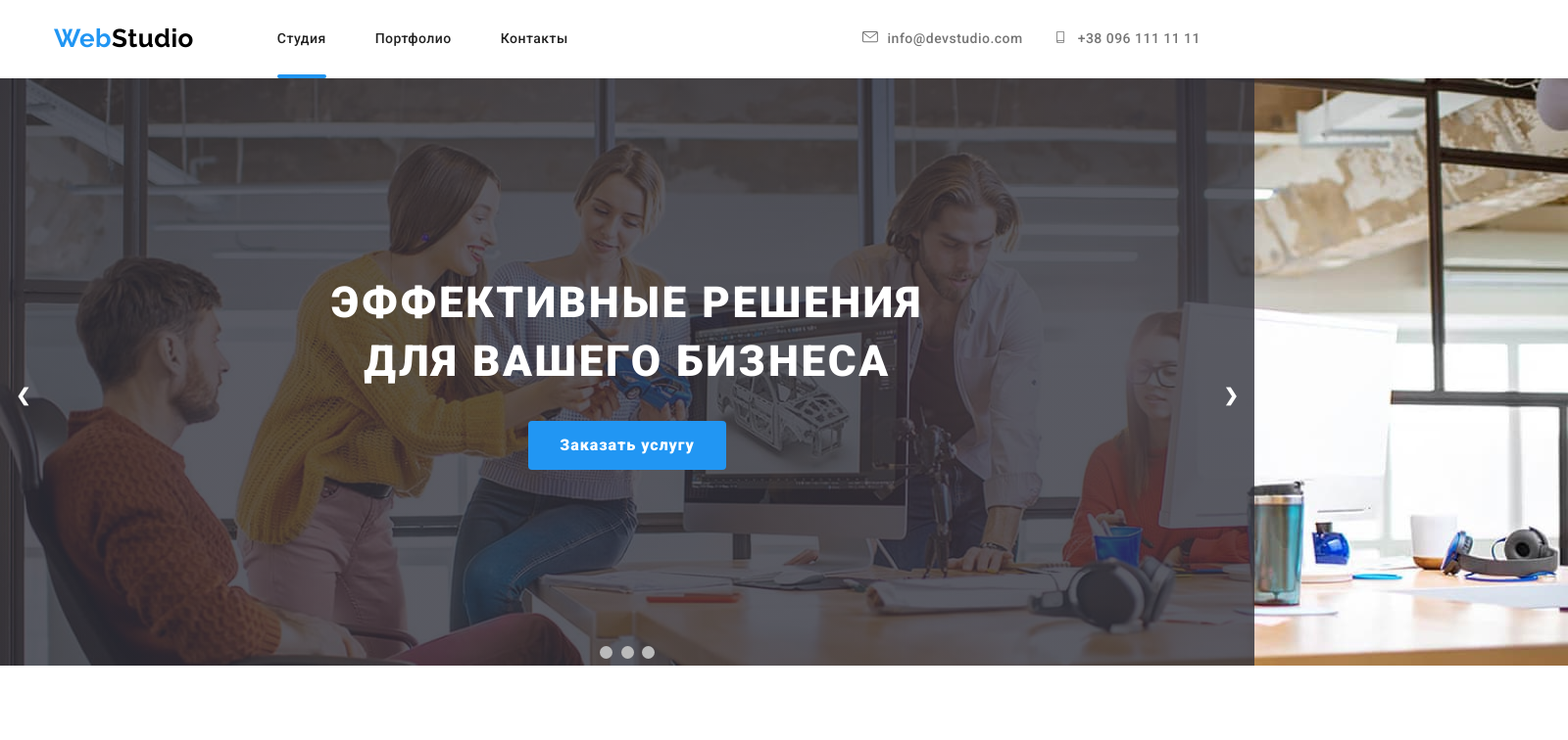
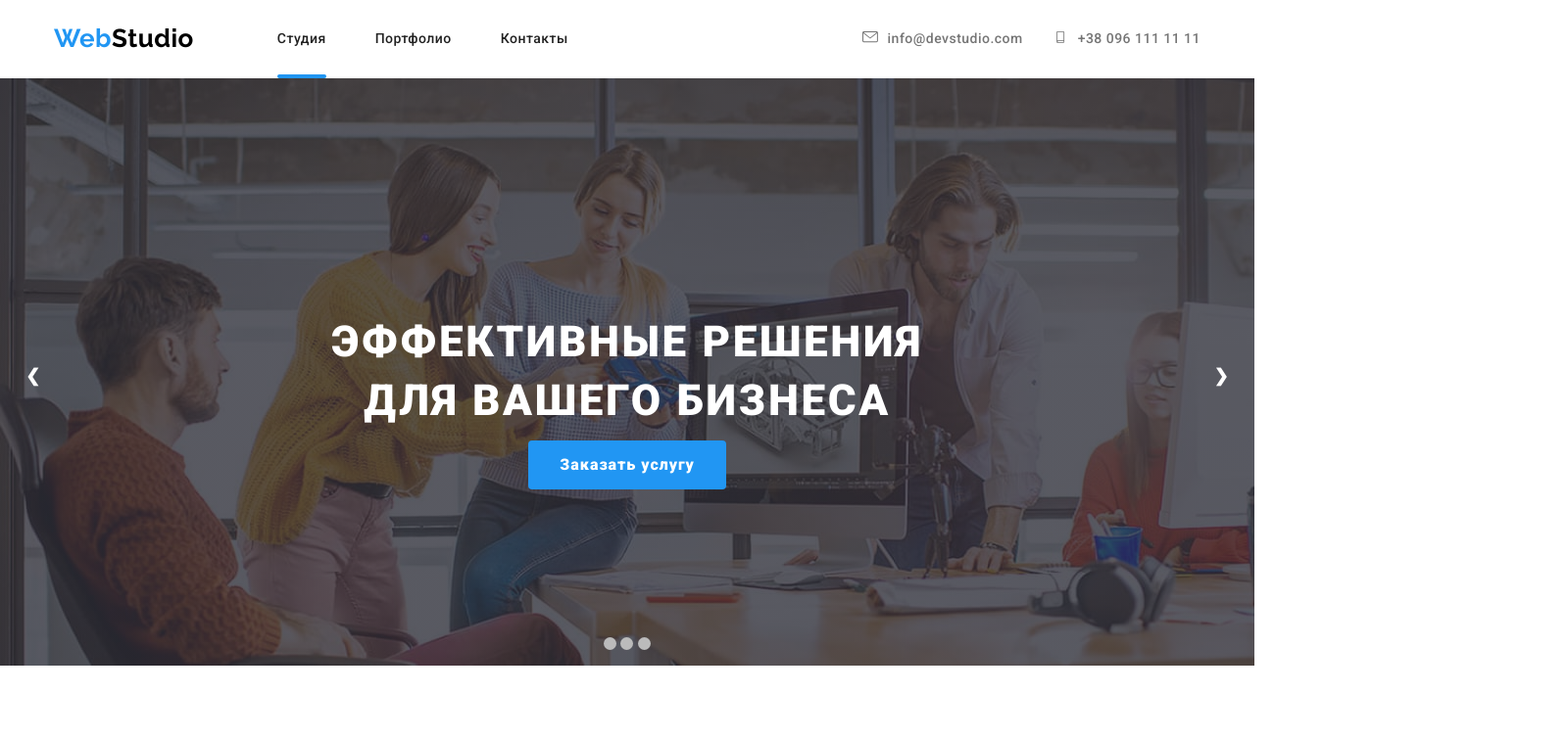
Before and after one commit to Tatiana-ok/WebStudio, a website: page index.html in a window 1280 px wide. Shown: the top 756 px of the page at 98% size, 1600 px wide, since content can reach past the window. Drawn offline with nearby package versions, Linux system fonts and the light colour scheme.

Commit message:
Сorrected slider

```diff
--- a/index.html
+++ b/index.html
@@ -51,10 +51,11 @@
         </header>
         <main>
             <section class="hero">
+                <div class="background"> </div>
                 <div class="slider">
-                    <img style="z-index: -1;" class="hero-img" src="./image/Header-img.jpg" alt="Команда">
-                    <img style="z-index: -2;" class="hero-img" src="./image/Header2-img.jpg" alt="Адаптивность"/>
-                    <img style="z-index: -3;" class="hero-img" src="./image/Header3-img.jpg" alt="Адаптивность"/>
+                    <img class="hero-img" src="./image/Header-img.jpg" alt="Команда">
+                    <img class="hero-img" src="./image/Header2-img.jpg" alt="Адаптивность"/>
+                    <img class="hero-img" src="./image/Header3-img.jpg" alt="Адаптивность"/>
                 </div>
                 <div style="text-align: center;">
                     <h1 class="hero-title">ЭФФЕКТИВНЫЕ РЕШЕНИЯ <br> ДЛЯ ВАШЕГО БИЗНЕСА</h1>
@@ -62,11 +63,9 @@
                         Заказать услугу
                     </button>
                 </div>
-                <!-- <button class="prev-btn">Prev</button>
-                <button class="next-btn">Next</button> -->
                 <a class="prev">&#10094</a>
                 <a class="next">&#10095</a>
-                <div style="text-align: center;">
+                <div class="dots">
                     <span class="dot"></span>
                     <span class="dot"></span>
                     <span class="dot"></span>
--- a/sass/components/_hero.scss
+++ b/sass/components/_hero.scss
@@ -3,11 +3,20 @@
 /* Герой */
 
 .hero {
+    position: relative;
     max-width: 1600px;
     height: 600px;
     margin-left: auto;
     margin-right: auto;
-    // text-align: center;
+    overflow: hidden;
+}
+
+.background::before{
+    position: absolute;
+    content: '';
+    width: 100%;
+    height: 100%;
+    z-index: 2;
     background-image: linear-gradient(
         to right,
         rgba(47, 48, 58, 0.8),
@@ -32,7 +41,11 @@
 // }
 
 .hero-title {
-    padding-top: 200px;
+    position: absolute;
+    z-index: 3;
+    top: calc(50% - 59.83px);
+    left: calc(50% - 301.62px);
+    // padding-top: 200px;
     font-weight: 900;
     font-size: 44px;
     color: #FFFFFF;
@@ -43,6 +56,10 @@
 }
 
 .hero-link {
+    position: absolute;
+    z-index: 3;
+    top: calc(50% + 70px);
+    left: calc(50% - 100.7px);
     display: inline-block;
     font-weight: 700;
     font-size: 16px;
@@ -62,11 +79,10 @@
 .slider{
     position: relative;
     display: flex;
+    transition: all ease-in 1.5s;
 }
 
 .hero-img{
-    position: absolute;
-    // z-index: -1;
     background-color: var(--primary-text-color);
     left: 0;
 }
@@ -74,6 +90,7 @@
 .prev, .next {
     cursor: pointer;
     position: absolute;
+    z-index: 3;
     top: 50%;
     width: auto;
     margin-top: -22px;
@@ -90,15 +107,25 @@
 }
 
 .next {
-    right: 0;
+    right: 10px;
     border-radius: 3px 0 0 3px;
+}
+
+.prev{
+    left: 10px;
+}
+
+.dots{
+    position: absolute;
+    z-index: 3;
+    top: 95%;
+    left: calc(50% - 24px);
 }
 
 .dot {
     display: inline-block;
     height: 13px;
     width: 13px;
-    margin: 180px 2px;
     background-color: #bbb;
     border-radius: 50%;
     cursor: pointer;
@@ -110,15 +137,8 @@
 }
 
 // .fade{
-//     -webkit-animation-name:fade;
-//     -webkit-animation-durection: 1.5s;
 //     animation-name: fade;
 //     animation-duration: 1.5s;
-// }
-
-// @-webkit-keyframes fade{
-//     from{opacity: 4;}
-//     to{opacity: 1;}
 // }
 
 // @keyframes fade {
```
Also changed, not shown: css/main.css, css/main.min.css, 2 other files.
